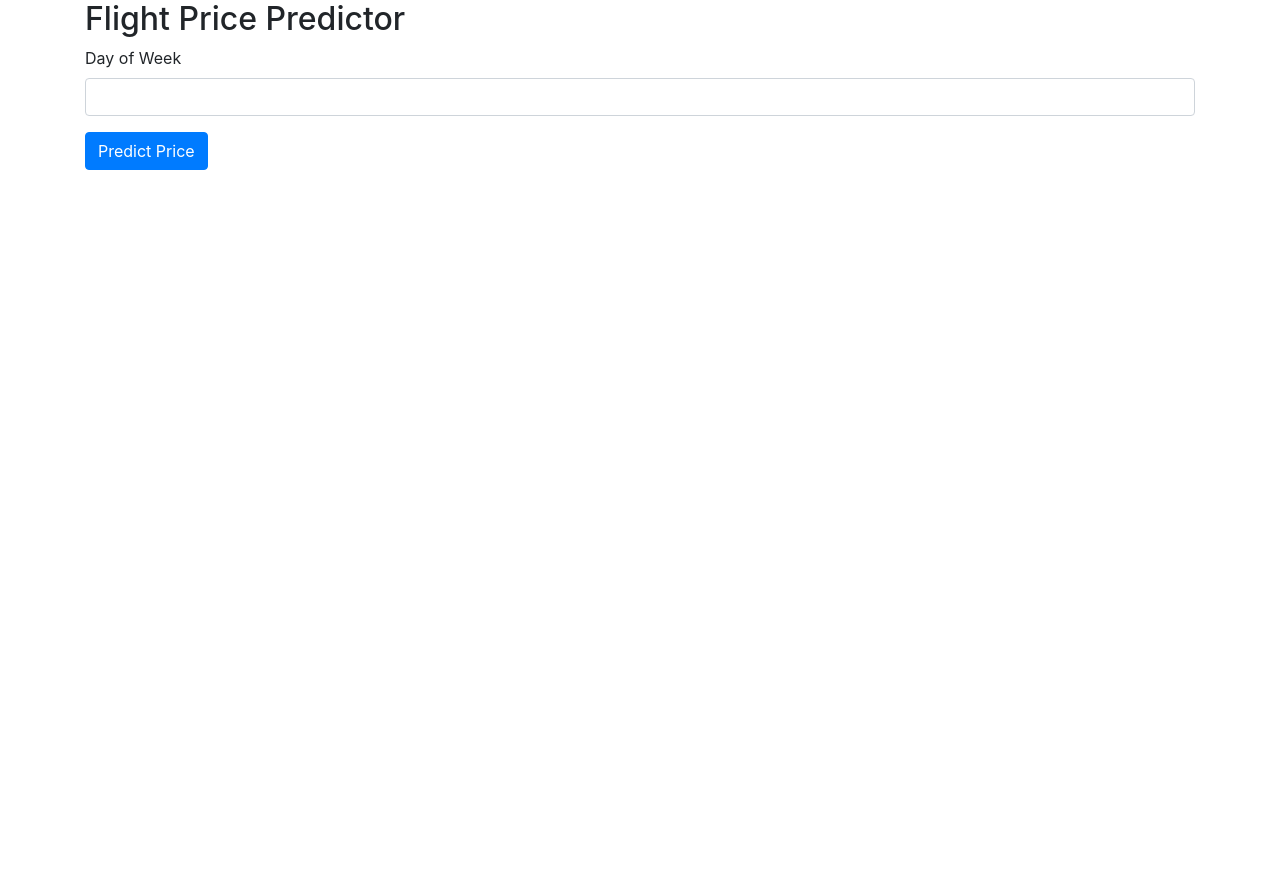
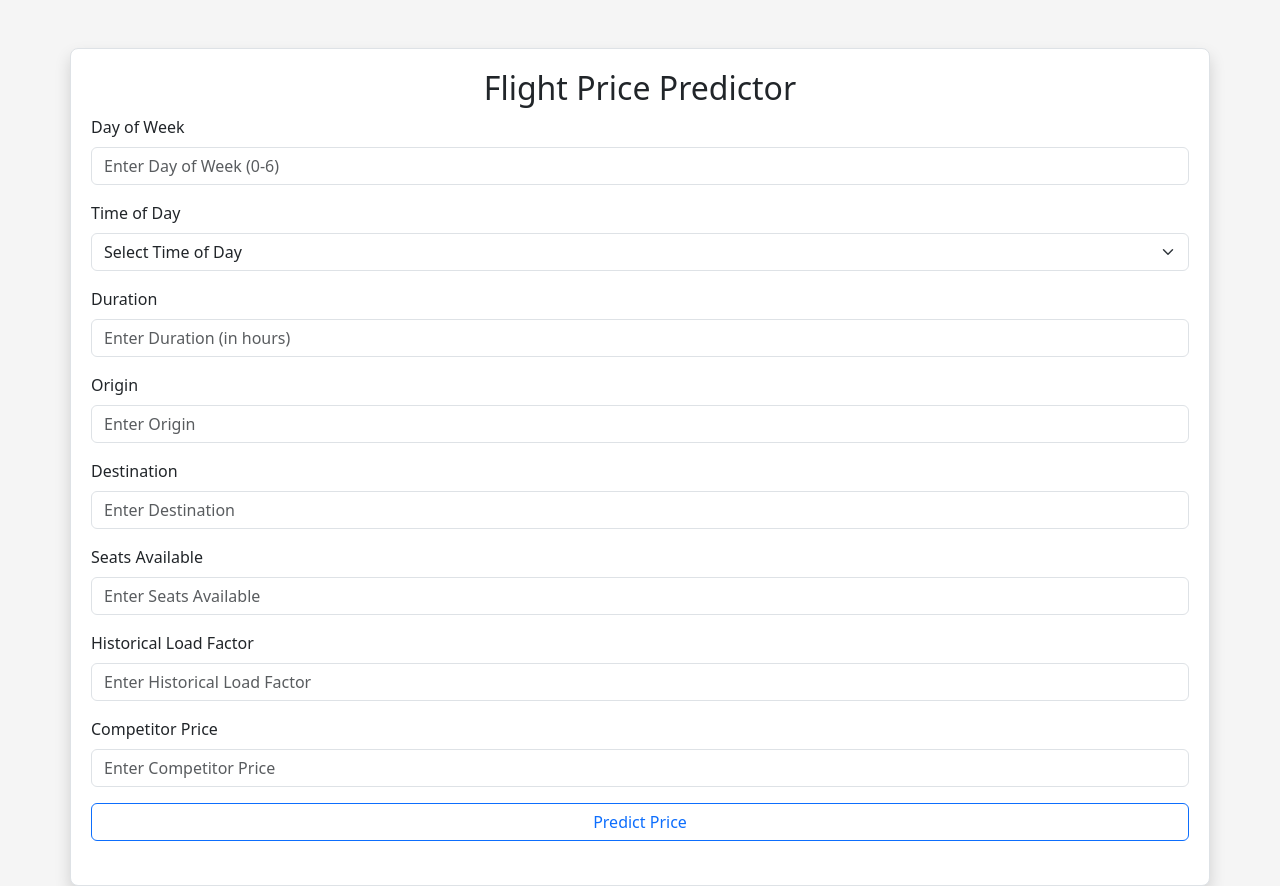
Before and after one commit to NoManNayeem/AirLine-Dynamic-Profit-Model, a Flask app: page / in a window 1280 px wide. Before the commit the page ends 170 px from the top, so only its background shows below. Run offline with Flask 3, Linux system fonts and the light colour scheme; parts of the project's set-up code (start-up, migrations or seed data) failed here and were passed over; some libraries are stand-ins or nearby versions.

Commit message:
first commit

```diff
--- a/flask_app/app.py
+++ b/flask_app/app.py
@@ -4,9 +4,11 @@ import pandas as pd
 
 app = Flask(__name__)
 
+
 # Load the model (adjust the path as necessary)
 model_path = 'C:/Users/Nayeem Islam/Desktop/AirLine Dynamic Profit - ML/notebooks/model/ticket_price_predictor_rf.joblib'
 model = load(model_path)
+
 
 @app.route('/', methods=['GET'])
 def home():
@@ -16,8 +18,14 @@ def home():
 @app.route('/predict', methods=['POST'])
 def predict():
     data = request.json
-    input_df = pd.DataFrame([data])
+
+    # Construct a DataFrame ensuring the columns order matches the training data's
+    input_df = pd.DataFrame([data], columns=['Day of Week', 'Time of Day', 'Origin', 'Destination',
+                                             'Duration', 'Seats Available', 'Historical Load Factor', 'Competitor Price'])
+
+    # Preprocessing steps (if any) should be part of the pipeline loaded with the model
     prediction = model.predict(input_df)[0]
+
     return jsonify({'predicted_price': prediction})
 
 if __name__ == '__main__':
--- a/flask_app/templates/index.html
+++ b/flask_app/templates/index.html
@@ -4,40 +4,121 @@
     <meta charset="UTF-8">
     <meta name="viewport" content="width=device-width, initial-scale=1.0">
     <title>Flight Price Prediction</title>
-    <link href="https://stackpath.bootstrapcdn.com/bootstrap/4.5.2/css/bootstrap.min.css" rel="stylesheet">
+    <link href="https://cdn.jsdelivr.net/npm/bootstrap@5.3.3/dist/css/bootstrap.min.css" rel="stylesheet" integrity="sha384-QWTKZyjpPEjISv5WaRU9OFeRpok6YctnYmDr5pNlyT2bRjXh0JMhjY6hW+ALEwIH" crossorigin="anonymous">
+    <style>
+        body {
+            background-color: #f5f5f5;
+        }
+        .container {
+            background-color: #ffffff;
+            padding: 20px;
+            border-radius: 8px;
+            margin-top: 50px;
+        }
+    </style>
 </head>
 <body>
-<div class="container">
-    <h2>Flight Price Predictor</h2>
+<div class="container mt-5 border shadow">
+    <h2 class="text-center">Flight Price Predictor</h2>
     <form id="predictForm" class="mb-4">
-        <div class="form-group">
-            <label for="dayOfWeek">Day of Week</label>
-            <input type="text" class="form-control" id="dayOfWeek" name="dayOfWeek" required>
+        <div class="form-group mb-3">
+            <label for="dayOfWeek" class="form-label">Day of Week</label>
+            <input type="number" class="form-control" id="dayOfWeek" name="dayOfWeek" placeholder="Enter Day of Week (0-6)" required>
         </div>
-        <!-- Include other fields as per your model requirements -->
-        <button type="submit" class="btn btn-primary">Predict Price</button>
+        <div class="form-group mb-3">
+            <label for="timeOfDay" class="form-label">Time of Day</label>
+            <select class="form-select" id="timeOfDay" name="timeOfDay" required>
+                <option value="">Select Time of Day</option>
+                <option value="Morning">Morning</option>
+                <option value="Afternoon">Afternoon</option>
+                <option value="Evening">Evening</option>
+            </select>
+        </div>
+        <div class="form-group mb-3">
+            <label for="duration" class="form-label">Duration</label>
+            <input type="number" step="any" class="form-control" id="duration" name="duration" placeholder="Enter Duration (in hours)" required>
+        </div>
+        <div class="form-group mb-3">
+            <label for="origin" class="form-label">Origin</label>
+            <input type="text" class="form-control" id="origin" name="origin" placeholder="Enter Origin" required>
+        </div>
+        <div class="form-group mb-3">
+            <label for="destination" class="form-label">Destination</label>
+            <input type="text" class="form-control" id="destination" name="destination" placeholder="Enter Destination" required>
+        </div>
+        <div class="form-group mb-3">
+            <label for="seatsAvailable" class="form-label">Seats Available</label>
+            <input type="number" class="form-control" id="seatsAvailable" name="seatsAvailable" placeholder="Enter Seats Available" required>
+        </div>
+        <div class="form-group mb-3">
+            <label for="historicalLoadFactor" class="form-label">Historical Load Factor</label>
+            <input type="number" step="any" class="form-control" id="historicalLoadFactor" name="historicalLoadFactor" placeholder="Enter Historical Load Factor" required>
+        </div>
+        <div class="form-group mb-3">
+            <label for="competitorPrice" class="form-label">Competitor Price</label>
+            <input type="number" step="any" class="form-control" id="competitorPrice" name="competitorPrice" placeholder="Enter Competitor Price" required>
+        </div>
+        <div class="d-grid gap-2">
+        <button type="submit" class="btn btn-outline-primary" type="button">Predict Price</button>
+    </div>
     </form>
-    <div id="predictionResult"></div>
 </div>
 
-<script src="https://code.jquery.com/jquery-3.5.1.min.js"></script>
+<!-- Prediction Result Modal -->
+<div class="modal fade" id="predictionModal" tabindex="-1" aria-labelledby="predictionModalLabel" aria-hidden="true">
+    <div class="modal-dialog">
+        <div class="modal-content">
+            <div class="modal-header">
+                <h5 class="modal-title" id="predictionModalLabel">Prediction Result</h5>
+                <button type="button" class="btn-close" data-bs-dismiss="modal" aria-label="Close"></button>
+            </div>
+            <div class="modal-body" id="predictionResult">
+                <!-- Result will be displayed here -->
+            </div>
+            <div class="modal-footer">
+                <button type="button" class="btn btn-secondary" data-bs-dismiss="modal">Close</button>
+            </div>
+        </div>
+    </div>
+</div>
+
+<!-- Bootstrap Bundle with Popper -->
+<script src="https://code.jquery.com/jquery-3.6.0.min.js"></script>
+<script src="https://cdn.jsdelivr.net/npm/bootstrap@5.3.3/dist/js/bootstrap.bundle.min.js"></script>
 <script>
     $("#predictForm").submit(function(event) {
         event.preventDefault();
+        var formData = {
+            "Day of Week": parseInt($("#dayOfWeek").val()),
+            "Time of Day": $("#timeOfDay").val(),
+            "Duration": parseFloat($("#duration").val()),
+            "Origin": $("#origin").val(),
+            "Destination": $("#destination").val(),
+            "Seats Available": parseInt($("#seatsAvailable").val()),
+            "Historical Load Factor": parseFloat($("#historicalLoadFactor").val()),
+            "Competitor Price": parseFloat($("#competitorPrice").val())
+        };
         $.ajax({
             url: '/predict',
             type: 'POST',
             contentType: 'application/json',
-            data: JSON.stringify({
-                "Day of Week": $("#dayOfWeek").val(),
-                // Include other fields as per your model
-            }),
+            data: JSON.stringify(formData),
             dataType: 'json',
             success: function(response) {
-                $("#predictionResult").html("<p>Predicted Price: " + response.predicted_price + "</p>");
+                var result = "Predicted Price: $" + response.predicted_price.toFixed(2);
+                $("#predictionResult").html("<p>" + result + "</p>");
+                var predictionModal = new bootstrap.Modal(document.getElementById('predictionModal'));
+                predictionModal.show();
+                // Dismiss modal after 30 seconds
+                setTimeout(function() {
+                    predictionModal.hide();
+                }, 30000); // 30000 milliseconds = 30 seconds
             },
             error: function(error) {
-                console.log(error);
+                console.error("Prediction error:", error);
+                $("#predictionResult").html("<p class='text-danger'>Error predicting price. Please try again.</p>");
+                var predictionModal = new bootstrap.Modal(document.getElementById('predictionModal'));
+                predictionModal.show();
             }
         });
     });
```
